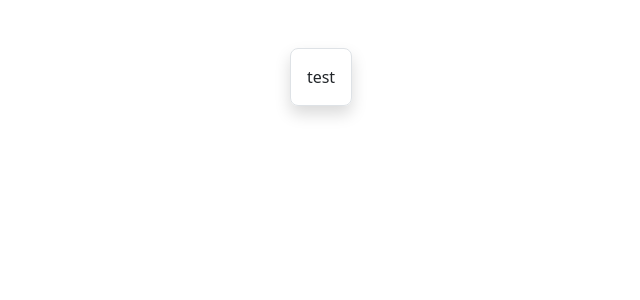
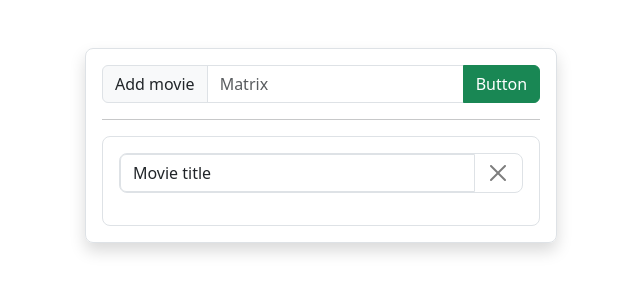
Before and after one commit to AlanNRZBV/homeWork-59, a React (Vite) app: page / in a window 1280 px wide. Shown: the top 300 px of the page, without its empty margins (319-959 px from the left). Built offline with nearby package versions, Linux system fonts and the light colour scheme.

Commit message:
feat: added Movies, Movie, Button components

```diff
--- /dev/null
+++ b/src/components/MovieForm/MovieForm.tsx
@@ -0,0 +1,20 @@
+import React from 'react';
+
+const MovieForm = () => {
+  return (
+    <form>
+      <div className="input-group mb-3">
+        <span className="input-group-text">Add movie</span>
+        <input type="text" className="form-control" placeholder="Matrix" />
+        <button
+          className="btn btn-success"
+          type="button"
+          id="button-addon2"
+        >
+          Button
+        </button>
+      </div>
+    </form>
+  );
+};
+export default MovieForm;
--- /dev/null
+++ b/src/components/Movies/Movie.tsx
@@ -0,0 +1,16 @@
+import React from 'react';
+
+const Movie = () => {
+  return (
+    <div className="input-group mb-3 border border-1 rounded rounded-3" style={{alignItems: 'center'}}>
+      <input type="text" className="form-control" value="Movie title"/>
+      <button
+        className="btn-close px-3"
+        type="button"
+        id="button-addon2"
+      ></button>
+    </div>
+  );
+};
+
+export default Movie;
--- /dev/null
+++ b/src/components/Movies/Movies.tsx
@@ -0,0 +1,12 @@
+import React from 'react';
+import Movie from './Movie.tsx';
+
+const Movies = () => {
+  return (
+    <div className="border border-1 rounded rounded-3 px-3 py-3">
+      <Movie/>
+    </div>
+  );
+};
+
+export default Movies;
--- a/src/components/Panel/Panel.tsx
+++ b/src/components/Panel/Panel.tsx
@@ -1,7 +1,13 @@
+import MovieForm from '../MovieForm/MovieForm.tsx';
+import Movies from '../Movies/Movies.tsx';
+
 const Panel = () => {
   return (
     <div className="border border-1 rounded-3 shadow py-3 px-3">
-test
+
+<MovieForm/>
+      <hr/>
+      <Movies/>
     </div>
   );
 };
--- a/src/components/containers/App/App.tsx
+++ b/src/containers/App/App.tsx
@@ -1,4 +1,4 @@
-import Panel from '../../Panel/Panel.tsx';
+import Panel from '../../components/Panel/Panel.tsx';
 
 function App() {
   return (
--- a/src/main.tsx
+++ b/src/main.tsx
@@ -1,6 +1,6 @@
 import React from 'react';
 import ReactDOM from 'react-dom/client';
-import App from './components/containers/App/App.tsx';
+import App from './containers/App/App.tsx';
 import 'bootstrap/dist/css/bootstrap.css';
 
 ReactDOM.createRoot(document.getElementById('root')!).render(
```
Also changed, not shown: src/components/Button/Button.tsx (added, +9 -0 lines).
